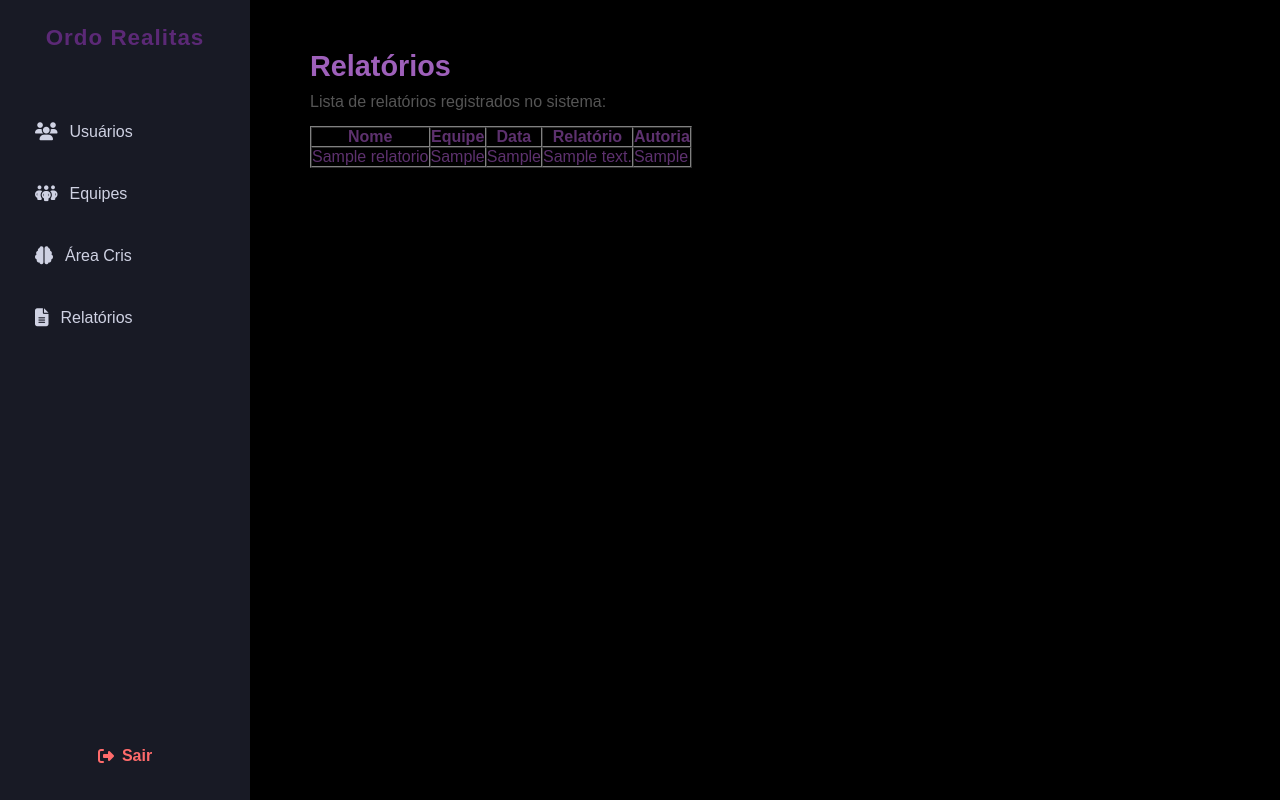
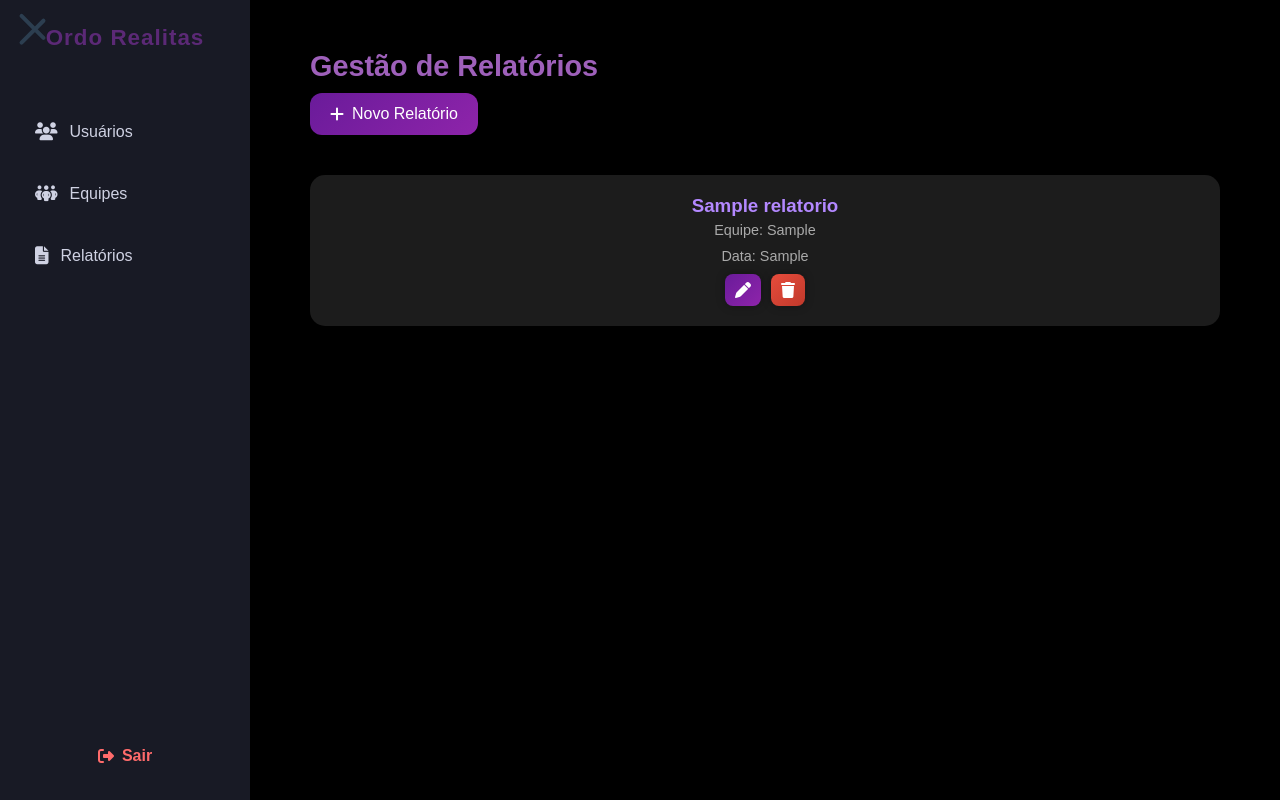
Before and after one commit to avmoonlight/ordo-realitas, a Flask app: page /relatorios in a window 1280 px wide. Run offline with Flask 3, Linux system fonts and the light colour scheme; the visitor is signed in with stand-in values (Sample User, id 1); tables that the repository leaves empty or names only in its code hold one stand-in row (values such as "Sample post").

Commit message:
finalização

```diff
--- a/app.py
+++ b/app.py
@@ -78,6 +78,7 @@ def dashboard():
 
 
 # LISTAR USUÁRIOS
+# LISTAR USUÁRIOS
 @app.route('/usuarios')
 def usuarios():
     conn = get_db_connection()
@@ -87,43 +88,34 @@ def usuarios():
     conn.close()
     return render_template('usuarios.html', usuarios=usuarios)
 
-
-
 # CRIAR USUÁRIO
-@app.route('/criar_usuario', methods=['GET', 'POST'])
+@app.route('/usuarios/criar', methods=['GET', 'POST'])
 def criar_usuario():
     if request.method == 'POST':
         username = request.form['username']
         senha = request.form['senha']
         imagem = None
-
         if 'imagem' in request.files:
             file = request.files['imagem']
             if file.filename != '':
                 caminho = os.path.join('static', 'uploads', file.filename)
                 file.save(caminho)
                 imagem = f'uploads/{file.filename}'
-
         conn = get_db_connection()
         cursor = conn.cursor()
         cursor.execute("INSERT INTO usuarios (username, senha, imagem) VALUES (%s, %s, %s)", (username, senha, imagem))
         conn.commit()
         conn.close()
-
         return redirect(url_for('usuarios'))
-
     return render_template('criar_usuario.html')
 
-
-
 # EDITAR USUÁRIO
-@app.route('/editar_usuario/<int:id>', methods=['GET', 'POST'])
+@app.route('/usuarios/editar/<int:id>', methods=['GET', 'POST'])
 def editar_usuario(id):
     conn = get_db_connection()
     cursor = conn.cursor()
     cursor.execute("SELECT * FROM usuarios WHERE id = %s", (id,))
     usuario = cursor.fetchone()
-
     if not usuario:
         conn.close()
         return "Usuário não encontrado."
@@ -146,6 +138,7 @@ def editar_usuario(id):
         else:
             cursor.execute("UPDATE usuarios SET username=%s, imagem=%s WHERE id=%s",
                            (username, imagem, id))
+
         conn.commit()
         conn.close()
         return redirect(url_for('usuarios'))
@@ -153,10 +146,8 @@ def editar_usuario(id):
     conn.close()
     return render_template('editar_usuario.html', usuario=usuario)
 
-
-
 # DELETAR USUÁRIO
-@app.route('/deletar_usuario/<int:id>')
+@app.route('/usuarios/deletar/<int:id>', methods=['POST'])
 def deletar_usuario(id):
     conn = get_db_connection()
     cursor = conn.cursor()
@@ -164,7 +155,6 @@ def deletar_usuario(id):
     conn.commit()
     conn.close()
     return redirect(url_for('usuarios'))
-
 
 
 
--- /dev/null
+++ b/static/css/relatorios.css
@@ -0,0 +1,218 @@
+/* === RELATÓRIOS === */
+.itens-container {
+    display: grid;
+    grid-template-columns: repeat(auto-fit, minmax(220px, 1fr));
+    gap: 20px;
+    margin-top: 20px;
+}
+
+.item-card {
+    background: #1c1c1c;
+    border-radius: 15px;
+    padding: 20px;
+    text-align: center;
+    cursor: pointer;
+    transition: all 0.3s ease;
+    box-shadow: 0 5px 15px rgba(0,0,0,0.5);
+}
+
+.item-card:hover {
+    transform: translateY(-5px);
+    box-shadow: 0 10px 25px rgba(0,0,0,0.6);
+}
+
+.item-card h3 {
+    color: #b388ff;
+    margin-bottom: 5px;
+}
+
+.item-card p {
+    color: #aaa;
+    font-size: 0.9rem;
+    margin-bottom: 10px;
+}
+
+.item-card .acoes {
+    display: flex;
+    justify-content: center;
+    gap: 10px;
+    margin-top: 5px;
+}
+
+.item-card .acoes button {
+    border: none;
+    color: #fff;
+    padding: 8px 10px;
+    border-radius: 8px;
+    cursor: pointer;
+    font-size: 1rem;
+    display: inline-flex;
+    align-items: center;
+    justify-content: center;
+    box-shadow: 0 0 10px rgba(0,0,0,0.3);
+    transition: all 0.3s ease;
+}
+
+.item-card .acoes button.editar {
+    background: linear-gradient(135deg, #6a1b9a, #8e24aa);
+}
+
+.item-card .acoes button.editar:hover {
+    background: linear-gradient(135deg, #b388ff, #8e24aa);
+    transform: scale(1.1);
+}
+
+.item-card .acoes button.excluir {
+    background: linear-gradient(135deg, #e74c3c, #c0392b);
+}
+
+.item-card .acoes button.excluir:hover {
+    background: linear-gradient(135deg, #ff6b6b, #e74c3c);
+    transform: scale(1.1);
+}
+
+.item-card .detalhes-item {
+    display: none;
+    margin-top: 10px;
+    text-align: left;
+    font-size: 0.9rem;
+    color: #ccc;
+}
+
+.item-card.expandido .detalhes-item {
+    display: block;
+}
+
+/* MODAIS */
+.modal {
+    display: none;
+    position: fixed;
+    z-index: 1000;
+    left: 0;
+    top: 0;
+    width: 100%;
+    height: 100%;
+    overflow: auto;
+    background-color: rgba(0,0,0,0.7);
+    align-items: center;
+    justify-content: center;
+    padding: 20px;
+    transition: all 0.3s ease;
+}
+
+.modal-content {
+    background-color: #1c1c1c;
+    margin: auto;
+    padding: 30px;
+    border-radius: 12px;
+    width: 100%;
+    max-width: 500px;
+    color: #eee;
+    box-shadow: 0 10px 25px rgba(0,0,0,0.6);
+    animation: fadeIn 0.3s ease;
+    position: relative;
+}
+
+.modal-content h2 {
+    margin-bottom: 20px;
+    color: #b388ff;
+    text-align: center;
+}
+
+.modal-content label {
+    display: block;
+    margin-top: 10px;
+    margin-bottom: 5px;
+    font-weight: 500;
+    color: #ccc;
+}
+
+.modal-content input,
+.modal-content textarea {
+    width: 100%;
+    padding: 8px 10px;
+    border-radius: 8px;
+    border: 1px solid #555;
+    background-color: #2c2c2c;
+    color: #fff;
+    margin-bottom: 10px;
+    transition: all 0.2s ease;
+}
+
+.modal-content input:focus,
+.modal-content textarea:focus {
+    border-color: #b388ff;
+    box-shadow: 0 0 5px #b388ff;
+    outline: none;
+}
+
+.modal-content .btn-salvar {
+    width: 100%;
+    padding: 10px 15px;
+    border: none;
+    border-radius: 8px;
+    background: linear-gradient(135deg, #6a1b9a, #8e24aa);
+    color: #fff;
+    font-size: 1rem;
+    cursor: pointer;
+    margin-top: 10px;
+    transition: all 0.3s ease;
+    display: flex;
+    align-items: center;
+    justify-content: center;
+}
+
+.modal-content .btn-salvar:hover {
+    background: linear-gradient(135deg, #b388ff, #8e24aa);
+    transform: scale(1.05);
+}
+
+.modal-content .btn-salvar.confirmar {
+    background: linear-gradient(135deg, #e74c3c, #c0392b);
+}
+
+.modal-content .btn-salvar.confirmar:hover {
+    background: linear-gradient(135deg, #ff6b6b, #e74c3c);
+    transform: scale(1.05);
+}
+
+.modal-content .fechar {
+    position: absolute;
+    top: 15px;
+    right: 20px;
+    color: #fff;
+    font-size: 1.5rem;
+    cursor: pointer;
+    transition: all 0.3s ease;
+}
+
+.modal-content .fechar:hover {
+    color: #b388ff;
+    transform: scale(1.2);
+}
+
+@keyframes fadeIn {
+    from {opacity: 0; transform: translateY(-20px);}
+    to {opacity: 1; transform: translateY(0);}
+}
+
+/* Botão Novo Relatório */
+.btn-novo {
+    background: linear-gradient(135deg, #6a1b9a, #8e24aa);
+    color: #fff;
+    padding: 12px 20px;
+    font-size: 1rem;
+    border: none;
+    border-radius: 12px;
+    cursor: pointer;
+    transition: all 0.3s ease;
+    display: inline-flex;
+    align-items: center;
+    gap: 8px;
+    margin-bottom: 20px;
+}
+
+.btn-novo:hover {
+    background: linear-gradient(135deg, #b388ff, #8e24aa);
+    transform: scale(1.05);
+}
--- a/templates/relatorios.html
+++ b/templates/relatorios.html
@@ -4,54 +4,165 @@
     <meta charset="UTF-8">
     <title>Relatórios — Ordo Realitas</title>
     <link rel="stylesheet" href="{{ url_for('static', filename='css/dashboard.css') }}">
+    <link rel="stylesheet" href="{{ url_for('static', filename='css/relatorios.css') }}">
     <link rel="stylesheet" href="https://cdnjs.cloudflare.com/ajax/libs/font-awesome/6.5.0/css/all.min.css">
 </head>
 <body>
+
+    <!-- Botão Hamburguer -->
+    <div class="hamburger" id="hamburger">
+        <span></span>
+        <span></span>
+        <span></span>
+    </div>
+
     <!-- Sidebar -->
     <div class="sidebar" id="sidebar">
         <h2>Ordo Realitas</h2>
         <ul>
             <li><a href="{{ url_for('usuarios') }}"><i class="fa-solid fa-users"></i> Usuários</a></li>
             <li><a href="{{ url_for('equipes') }}"><i class="fa-solid fa-people-group"></i> Equipes</a></li>
-            <li><a href="{{ url_for('agentes') }}"><i class="fa-solid fa-brain"></i> Área Cris</a></li>
-            <li><a href="{{ url_for('relatorios') }}"><i class="fa-solid fa-file-lines"></i> Relatórios</a></li>
+            <li><a href="{{ url_for('relatorios') }}" class="active"><i class="fa-solid fa-file-lines"></i> Relatórios</a></li>
         </ul>
         <div class="logout-link">
             <a href="{{ url_for('logout') }}"><i class="fa-solid fa-right-from-bracket"></i> Sair</a>
         </div>
     </div>
 
-    <!-- Main content -->
+    <!-- Conteúdo principal -->
     <div class="main-content">
-        <h1>Relatórios</h1>
-        <p>Lista de relatórios registrados no sistema:</p>
+        <h1>Gestão de Relatórios</h1>
+        <button class="btn-novo" id="abrirModal"><i class="fa-solid fa-plus"></i> Novo Relatório</button>
 
-        <table border="1" cellpadding="8" cellspacing="0">
-            <thead>
-                <tr>
-                    <th>Nome</th>
-                    <th>Equipe</th>
-                    <th>Data</th>
-                    <th>Relatório</th>
-                    <th>Autoria</th>
-                </tr>
-            </thead>
-            <tbody>
-                {% for relatorio in relatorios %}
-                <tr>
-                    <td>{{ relatorio.nome }}</td>
-                    <td>{{ relatorio.equipe }}</td>
-                    <td>{{ relatorio.data }}</td>
-                    <td>{{ relatorio.texto }}</td>
-                    <td>{{ relatorio.autoria }}</td>
-                </tr>
-                {% else %}
-                <tr>
-                    <td colspan="5">Nenhum relatório encontrado.</td>
-                </tr>
-                {% endfor %}
-            </tbody>
-        </table>
+        <div class="itens-container">
+            {% for relatorio in relatorios %}
+            <div class="item-card"
+                 data-id="{{ relatorio.id }}"
+                 data-nome="{{ relatorio.nome }}"
+                 data-equipe="{{ relatorio.equipe }}"
+                 data-data="{{ relatorio.data }}"
+                 data-texto="{{ relatorio.texto }}"
+                 data-autoria="{{ relatorio.autoria }}"
+            >
+                <h3>{{ relatorio.nome }}</h3>
+                <p>Equipe: {{ relatorio.equipe }}</p>
+                <p>Data: {{ relatorio.data }}</p>
+
+                <div class="acoes">
+                    <button class="editar" data-id="{{ relatorio.id }}"><i class="fa-solid fa-pen"></i></button>
+                    <button class="excluir" data-id="{{ relatorio.id }}"><i class="fa-solid fa-trash"></i></button>
+                </div>
+
+                <div class="detalhes-item">
+                    <p><strong>Texto:</strong> {{ relatorio.texto }}</p>
+                    <p><strong>Autoria:</strong> {{ relatorio.autoria }}</p>
+                </div>
+            </div>
+            {% endfor %}
+        </div>
     </div>
+
+    <!-- Modal Novo Relatório -->
+    <div id="modalNovoItem" class="modal">
+        <div class="modal-content">
+            <span class="fechar">&times;</span>
+            <h2>Novo Relatório</h2>
+            <form action="{{ url_for('adicionar_relatorio') }}" method="POST">
+                <label>Nome:</label>
+                <input type="text" name="nome" required>
+                <label>Equipe:</label>
+                <input type="text" name="equipe">
+                <label>Data:</label>
+                <input type="date" name="data" required>
+                <label>Texto:</label>
+                <textarea name="texto" rows="4" required></textarea>
+                <label>Autoria:</label>
+                <input type="text" name="autoria">
+                <button type="submit" class="btn-salvar">Salvar</button>
+            </form>
+        </div>
+    </div>
+
+    <!-- Modal Editar Relatório -->
+    <div id="modalEditarItem" class="modal">
+        <div class="modal-content">
+            <span class="fechar">&times;</span>
+            <h2>Editar Relatório</h2>
+            <form id="formEditarItem" method="POST">
+                <label>Nome:</label>
+                <input type="text" name="nome" id="editNome" required>
+                <label>Equipe:</label>
+                <input type="text" name="equipe" id="editEquipe">
+                <label>Data:</label>
+                <input type="date" name="data" id="editData" required>
+                <label>Texto:</label>
+                <textarea name="texto" id="editTexto" rows="4" required></textarea>
+                <label>Autoria:</label>
+                <input type="text" name="autoria" id="editAutoria">
+                <button type="submit" class="btn-salvar">Atualizar</button>
+            </form>
+        </div>
+    </div>
+
+    <!-- Modal Excluir Relatório -->
+    <div id="modalExcluirItem" class="modal">
+        <div class="modal-content">
+            <span class="fechar">&times;</span>
+            <h2>Confirmar Exclusão</h2>
+            <p>Tem certeza que deseja excluir este relatório?</p>
+            <form id="formExcluirItem" method="POST">
+                <button type="submit" class="btn-salvar confirmar">Confirmar</button>
+            </form>
+        </div>
+    </div>
+
+    <script>
+        // Sidebar
+        const hamburger = document.getElementById('hamburger');
+        const sidebar = document.getElementById('sidebar');
+        hamburger.addEventListener('click', () => {
+            sidebar.classList.toggle('hidden');
+            hamburger.classList.toggle('active');
+        });
+
+        // Modais
+        const modals = document.querySelectorAll('.modal');
+        const fecharBtns = document.querySelectorAll('.fechar');
+        fecharBtns.forEach(btn => btn.onclick = () => btn.parentElement.parentElement.style.display = 'none');
+        window.onclick = e => { if (e.target.classList.contains('modal')) e.target.style.display = 'none'; };
+
+        document.getElementById('abrirModal').onclick = () => document.getElementById('modalNovoItem').style.display = 'flex';
+
+        // BOTÕES EDITAR
+        const editarBtns = document.querySelectorAll('.editar');
+        editarBtns.forEach(btn => {
+            btn.addEventListener('click', e => {
+                e.stopPropagation();
+                const card = e.target.closest('.item-card');
+                const id = card.dataset.id;
+                const form = document.getElementById('formEditarItem');
+                form.action = `/editar_relatorio/${id}`;
+                document.getElementById('editNome').value = card.dataset.nome;
+                document.getElementById('editEquipe').value = card.dataset.equipe;
+                document.getElementById('editData').value = card.dataset.data;
+                document.getElementById('editTexto').value = card.dataset.texto;
+                document.getElementById('editAutoria').value = card.dataset.autoria;
+                document.getElementById('modalEditarItem').style.display = 'flex';
+            });
+        });
+
+        // BOTÕES EXCLUIR
+        const excluirBtns = document.querySelectorAll('.excluir');
+        excluirBtns.forEach(btn => {
+            btn.addEventListener('click', e => {
+                e.stopPropagation();
+                const card = e.target.closest('.item-card');
+                const id = card.dataset.id;
+                const form = document.getElementById('formExcluirItem');
+                form.action = `/deletar_relatorio/${id}`;
+                document.getElementById('modalExcluirItem').style.display = 'flex';
+            });
+        });
+    </script>
 </body>
 </html>
```
Also changed, not shown: static/uploads/Admin.jpg (added), static/uploads/Ana Claudia.jpg (added), static/uploads/Ju.jpg (added), static/uploads/Sergio.jpg (added), static/uploads/Simas.jpg (added).
